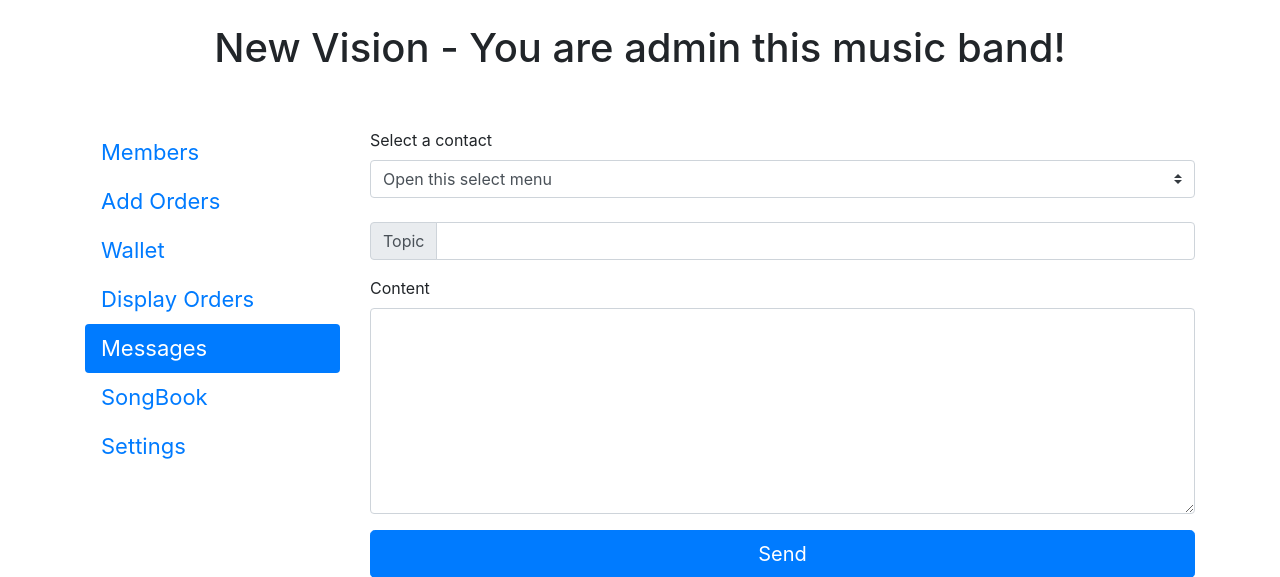
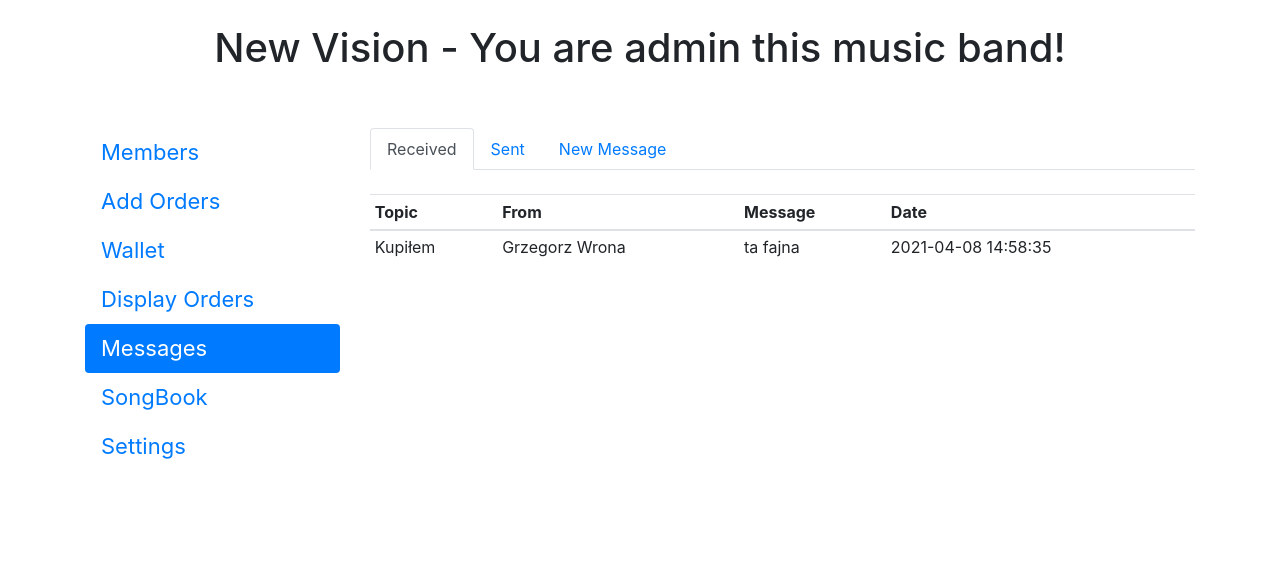
Before and after one commit to michalwrona01/BandManager, a Flask app: page /manage-your-band/1 in a window 1280 px wide, after a click on "Messages". Shown: the part 59-636 px from the top of the page. Run offline with Flask 2, Linux system fonts and the light colour scheme; a user stored in the database is signed in; data comes from the database, SQL or seed files in the repository; both versions use the stored data as it was after the commit; data that the repository does not hold is empty; some libraries are stand-ins or nearby versions.

Commit message:
I finished 'Messages'

```diff
--- a/website/app/band.py
+++ b/website/app/band.py
@@ -1,5 +1,5 @@
 from flask import Blueprint, redirect, request, url_for, render_template
-from website.models import User, Band, db, Orders, Bank
+from website.models import User, Band, db, Orders, Bank, Message
 from flask_login import login_required, current_user
 
 band = Blueprint('band', __name__)
@@ -22,6 +22,24 @@ def band_manager(band_id):
 
     all_users = User.query.all()
 
+    messages_received = Message.query.filter_by(to_user_id=current_user.id).all()
+    list_messages_received = []
+
+    for message in messages_received:
+        if message.to_user_id == current_user.id:
+            for user in all_users:
+                if message.from_user_id == user.id:
+                    list_messages_received.append([message.title, user.first_name, user.surname, message.content, message.date_time_created])
+
+    messages_sent = Message.query.filter_by(from_user_id=current_user.id)
+    list_messages_sent = []
+
+    for message in messages_sent:
+        if message.from_user_id == current_user.id:
+            for user in all_users:
+                if message.to_user_id == user.id:
+                    list_messages_sent.append([message.title, user.first_name, user.surname, message.content, message.date_time_created])
+
 
 
     return render_template('band_manager.html', user=current_user, band=band,
@@ -29,7 +47,9 @@ def band_manager(band_id):
                             users_without_band=users_without_band,
                             orders=orders, bank=bank,
                             users_in_this_band_for_wallet=users_in_this_band,
-                            all_users=all_users)
+                            all_users=all_users, list_messages_received=list_messages_received,
+                            list_messages_sent=list_messages_sent
+                            )
 
 @band.route('/manage-your-band/delete/band/<int:band_id>', methods=['POST'])
 @login_required
--- a/website/models.py
+++ b/website/models.py
@@ -70,3 +70,4 @@ class Message(db.Model):
     to_user_id = db.Column(db.Integer)
     title = db.Column(db.String(255))
     content = db.Column(db.String(3000))
+    date_time_created = db.Column(db.DateTime(timezone=True), default=func.now())
--- a/website/templates/band_manager.html
+++ b/website/templates/band_manager.html
@@ -287,7 +287,69 @@
                 {% endfor %}
             </div>
             <div class="tab-pane fade" id="v-pills-messages" role="tabpanel" aria-labelledby="v-pills-messages-tab">
+                <ul class="nav nav-tabs" id="myTab" role="tablist">
+                    <li class="nav-item" role="presentation">
+                      <a class="nav-link active" id="received-tab" data-toggle="tab" href="#received" role="tab" aria-controls="received" aria-selected="true">Received</a>
+                    </li>
+                    <li class="nav-item" role="presentation">
+                      <a class="nav-link" id="sent-tab" data-toggle="tab" href="#sent" role="tab" aria-controls="sent" aria-selected="false">Sent</a>
+                    </li>
+                    <li class="nav-item" role="presentation">
+                      <a class="nav-link" id="create_a_new_message-tab" data-toggle="tab" href="#create_a_new_message" role="tab" aria-controls="create_a_new_message" aria-selected="false">New Message</a>
+                    </li>
+                  </ul>
+                  <div class="tab-content" id="myTabContent">
+                    <div class="tab-pane fade show active" id="received" role="tabpanel" aria-labelledby="received-tab">
+                        <br>
+                        <table class="table table-sm">
+                            <thead>
+                              <tr>
+                                <th scope="col">Topic</th>
+                                <th scope="col">From</th>
+                                <th scope="col">Message</th>
+                                <th scope="col">Date</th>
+                              </tr>
+                            </thead>
+                            <tbody>
+                            {% for title, from_user_first_name, from_user_surname, content, date in list_messages_received %}
+                                <tr>
+                                <td>{{title}}</td>
+                                <td>{{from_user_first_name}} {{from_user_surname}}</td>
+                                <td>{{content}}</td>
+                                <td>{{date}}</td>
+                                </tr>
+                            {% endfor %}
+                            </tbody>
+                          </table>
+                    </div>
+
+                    <div class="tab-pane fade" id="sent" role="tabpanel" aria-labelledby="sent-tab">
+                        <br>
+                        <table class="table table-sm">
+                            <thead>
+                              <tr>
+                                <th scope="col">Topic</th>
+                                <th scope="col">To</th>
+                                <th scope="col">Message</th>
+                                <th scope="col">Date</th>
+                              </tr>
+                            </thead>
+                            <tbody>
+                            {% for title, to_user_first_name, to_user_surname, content, date in list_messages_sent %}
+                                <tr>
+                                <td>{{title}}</td>
+                                <td>{{to_user_first_name}} {{to_user_surname}}</td>
+                                <td>{{content}}</td>
+                                <td>{{date}}</td>
+                                </tr>
+                            {% endfor %}
+                            </tbody>
+                          </table>
+                    </div>
+
+                    <div class="tab-pane fade" id="create_a_new_message" role="tabpanel" aria-labelledby="create_a_new_message-tab">
                         <form method="POST" action="/messages/add">
+                            <br>
                             <label for="exampleFormControlTextarea1">Select a contact</label>
                             <select class="custom-select" name="to_user_id">
                                 <option selected>Open this select menu</option>
@@ -311,6 +373,9 @@
                             <button type="submit" class="btn btn-primary btn-lg btn-block">Send</button>
                         </form>
                     </div>
+                  </div>
+
+            </div>
 
             <div class="tab-pane fade" id="v-pills-songbook" role="tabpanel" aria-labelledby="v-pills-songbook-tab">
             </div>
```
Also changed, not shown: website/database.db, 1 other file. Lines whose indentation alone changed are shown as unchanged.
